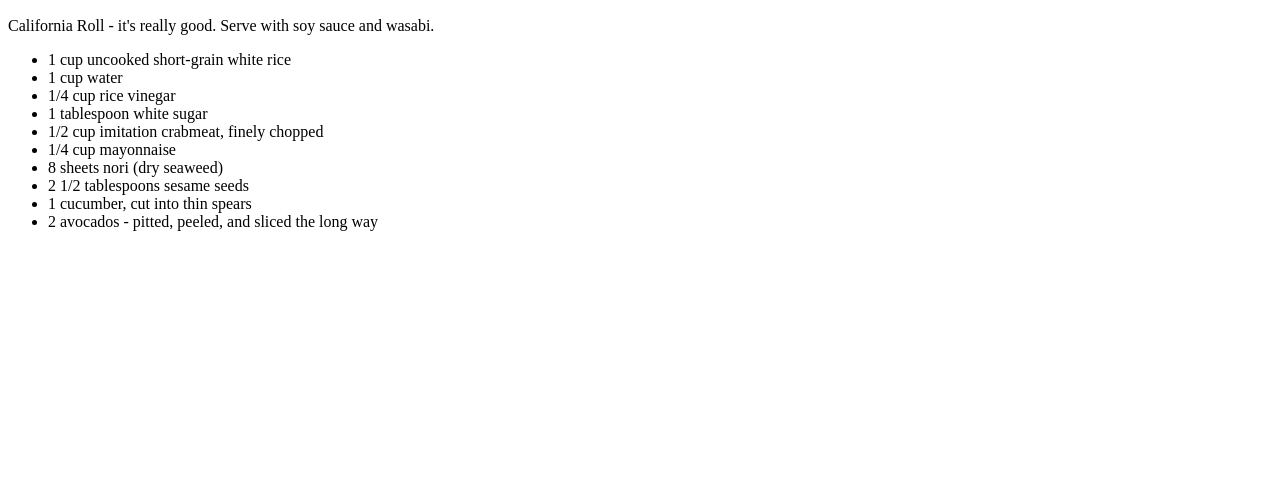
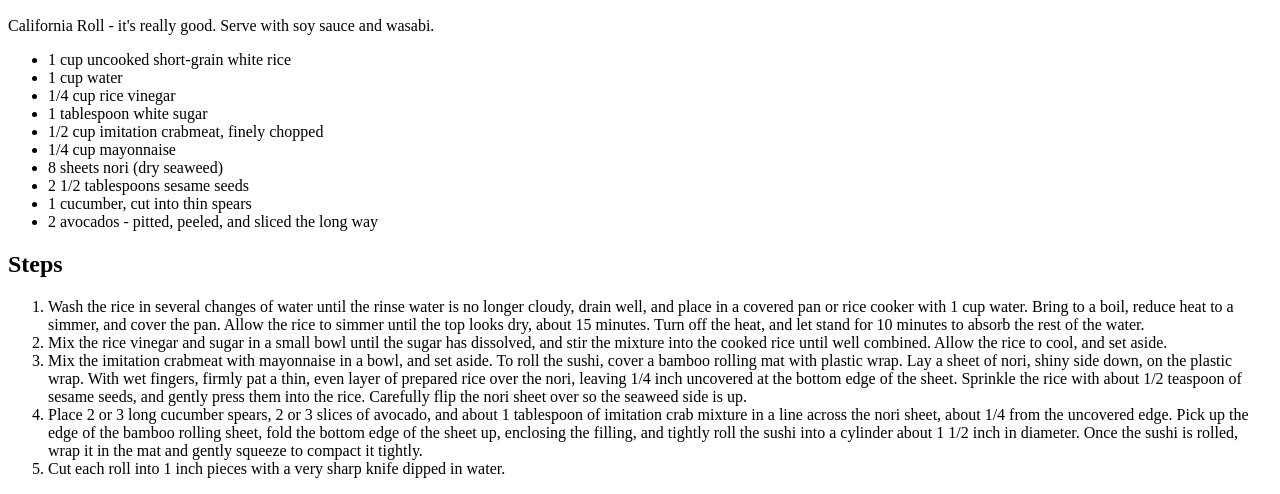
Before and after one commit to OmieCodes/odin-recipes, a plain HTML site: page recipes/sushi.html in a window 1280 px wide. Shown: the part 456-950 px from the top of the page. Before the commit the page ends 800 px from the top, so only its background shows below. Drawn offline with Linux system fonts and the light colour scheme.

Commit message:
Added steps to cook sushi recipe :>

```diff
--- a/recipes/sushi.html
+++ b/recipes/sushi.html
@@ -22,5 +22,13 @@
         <li>1 cucumber, cut into thin spears</li>
         <li>2 avocados - pitted, peeled, and sliced the long way</li>
     </ul>
+    <h2>Steps</h2>
+    <ol>
+        <li>Wash the rice in several changes of water until the rinse water is no longer cloudy, drain well, and place in a covered pan or rice cooker with 1 cup water. Bring to a boil, reduce heat to a simmer, and cover the pan. Allow the rice to simmer until the top looks dry, about 15 minutes. Turn off the heat, and let stand for 10 minutes to absorb the rest of the water.</li>
+        <li>Mix the rice vinegar and sugar in a small bowl until the sugar has dissolved, and stir the mixture into the cooked rice until well combined. Allow the rice to cool, and set aside.</li>
+        <li>Mix the imitation crabmeat with mayonnaise in a bowl, and set aside. To roll the sushi, cover a bamboo rolling mat with plastic wrap. Lay a sheet of nori, shiny side down, on the plastic wrap. With wet fingers, firmly pat a thin, even layer of prepared rice over the nori, leaving 1/4 inch uncovered at the bottom edge of the sheet. Sprinkle the rice with about 1/2 teaspoon of sesame seeds, and gently press them into the rice. Carefully flip the nori sheet over so the seaweed side is up.</li>
+        <li>Place 2 or 3 long cucumber spears, 2 or 3 slices of avocado, and about 1 tablespoon of imitation crab mixture in a line across the nori sheet, about 1/4 from the uncovered edge. Pick up the edge of the bamboo rolling sheet, fold the bottom edge of the sheet up, enclosing the filling, and tightly roll the sushi into a cylinder about 1 1/2 inch in diameter. Once the sushi is rolled, wrap it in the mat and gently squeeze to compact it tightly.</li>
+        <li>Cut each roll into 1 inch pieces with a very sharp knife dipped in water.</li>
+    </ol>
 </body>
 </html>
```
